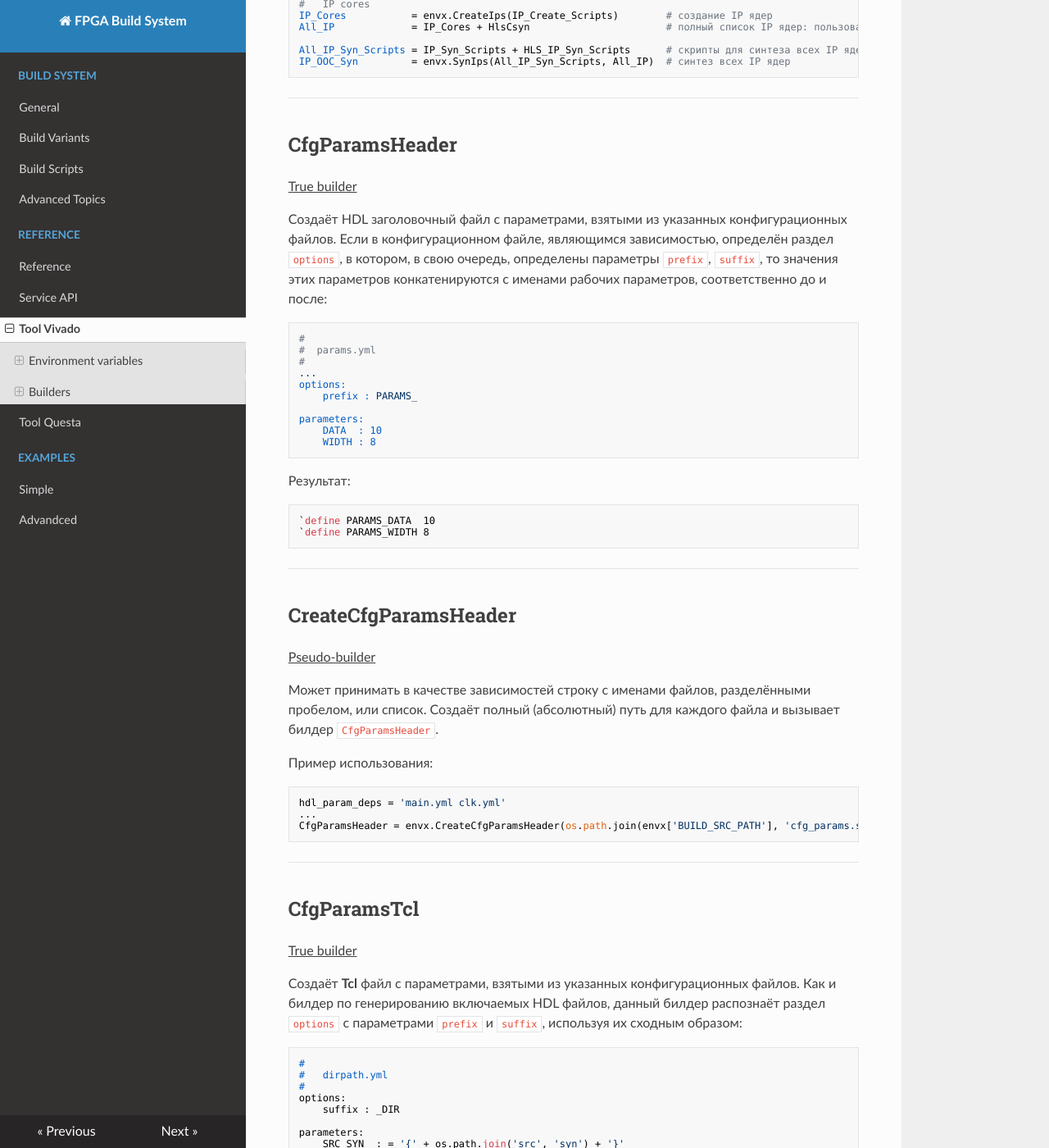
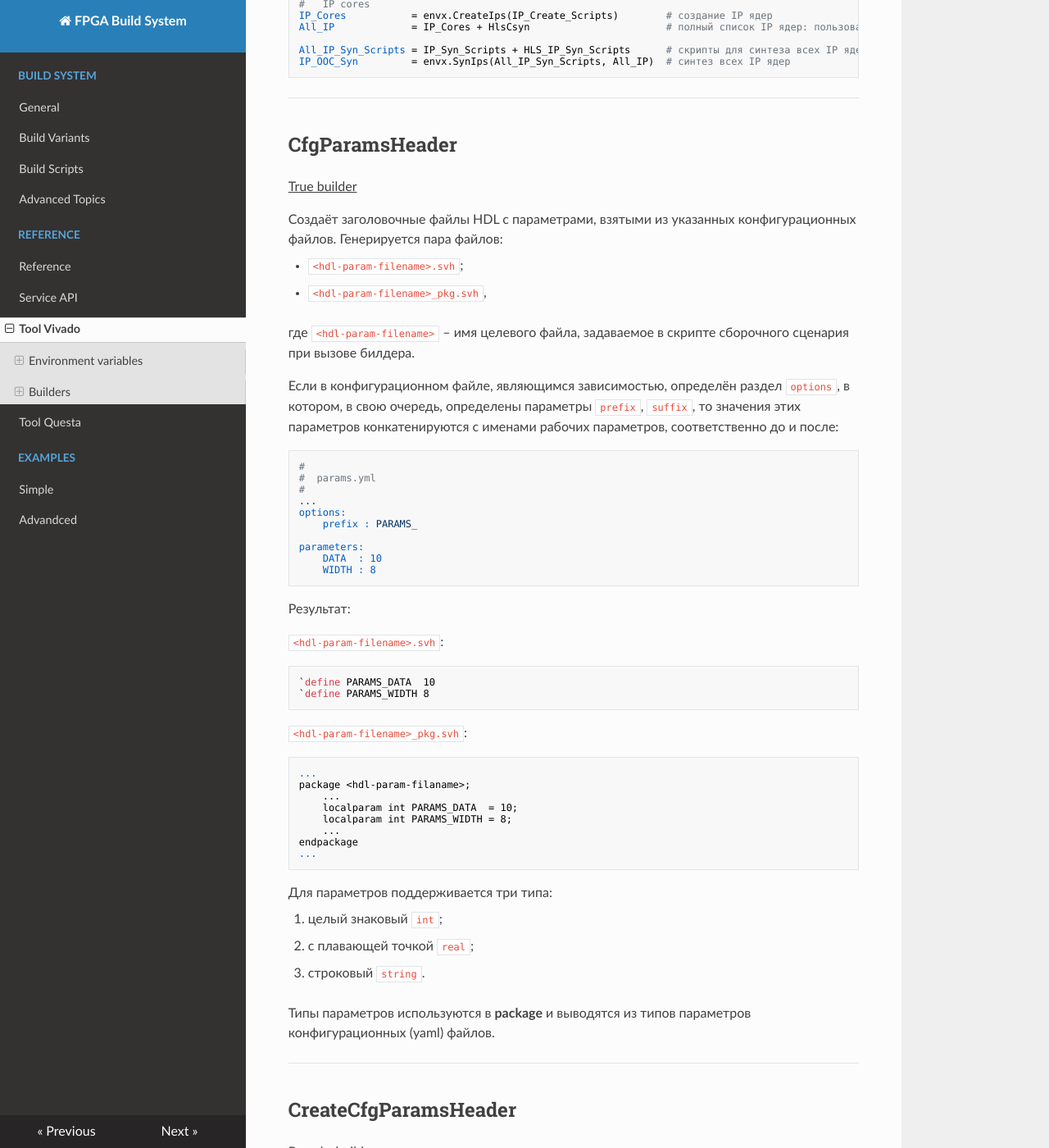
Before and after one commit to fpga-lib/fbsdocs, an MkDocs documentation site: the page built from docs/Tool-Vivado.md, in a window 1280 px wide and 1400 px high, scrolled down 9099 px. Shown: the whole window at 82% size. Built offline with MkDocs 1.6.1, drawn with Linux system fonts in a browser that asks for light colours; nearby versions of some CDN libraries.

Commit message:
add description for generating parameters header files with SV packages

````diff
--- a/docs/Tool-Vivado.md
+++ b/docs/Tool-Vivado.md
@@ -349,7 +349,14 @@ IP_OOC_Syn         = envx.SynIps(All_IP_Syn_Scripts, All_IP)  # синтез в
 ### CfgParamsHeader
 <u>True builder</u>
 
-Создаёт HDL заголовочный файл с параметрами, взятыми из указанных конфигурационных файлов. Если в конфигурационном файле, являющимся зависимостью, определён раздел `options`, в котором, в свою очередь, определены параметры `prefix`, `suffix`, то значения этих параметров конкатенируются с именами рабочих параметров, соответственно до и после:
+Создаёт заголовочные файлы HDL с параметрами, взятыми из указанных конфигурационных файлов. Генерируется пара файлов:
+
+* `<hdl-param-filename>.svh`;
+* `<hdl-param-filename>_pkg.svh`,
+
+где `<hdl-param-filename>`&nbsp;– имя целевого файла, задаваемое в скрипте сборочного сценария при вызове билдера.
+
+Если в конфигурационном файле, являющимся зависимостью, определён раздел `options`, в котором, в свою очередь, определены параметры `prefix`, `suffix`, то значения этих параметров конкатенируются с именами рабочих параметров, соответственно до и после:
 
 ```yaml
 #
@@ -366,10 +373,39 @@ parameters:
 
 Результат:
 
-```verilog
+
+`<hdl-param-filename>.svh`:
+
+```
+
+
 `define PARAMS_DATA  10
 `define PARAMS_WIDTH 8
+
+
 ```
+
+
+`<hdl-param-filename>_pkg.svh`:
+
+```
+...
+package <hdl-param-filaname>;
+    ...
+    localparam int PARAMS_DATA  = 10;
+    localparam int PARAMS_WIDTH = 8;
+    ...
+endpackage
+...
+```
+
+Для параметров поддерживается три типа:
+
+1. целый знаковый `int`;
+2. с плавающей точкой `real`;
+3. строковый `string`.
+
+Типы параметров используются в **package** и выводятся из типов параметров конфигурационных (yaml) файлов.
 
 ----
 
````
Also changed, not shown: docs/Build-Variants.md (+27 -1 lines), 1 other file.
